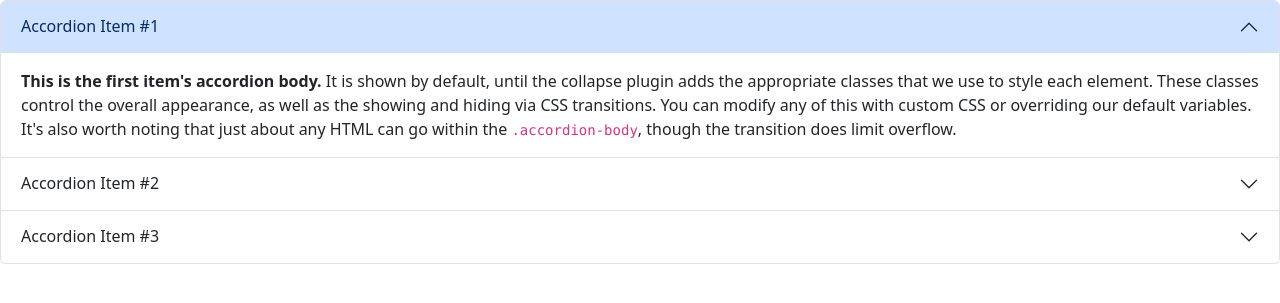
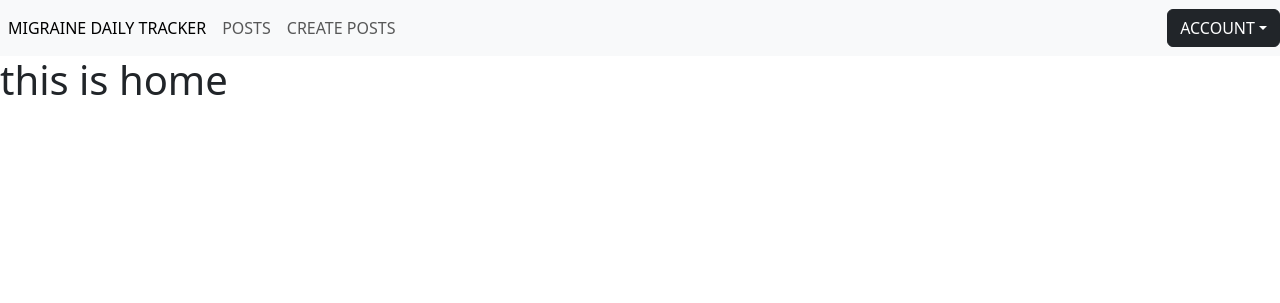
Before and after one commit to NICHOLAS-1217/migraine-app, a Flask app: page / in a window 1280 px wide. Shown: the top 303 px of the page. Run offline with Flask 3, Linux system fonts and the light colour scheme; some libraries are stand-ins or nearby versions.

Commit message:
sleep lah

```diff
--- a/website/templates/base.html
+++ b/website/templates/base.html
@@ -3,10 +3,49 @@
 <head>
     <meta charset="UTF-8">
     <meta name="viewport" content="width=device-width, initial-scale=1.0">
-
+    <link rel="stylesheet" href="../static/css/main.css">
+    <script src="../static/js/bootstrap.bundle.min.js"></script>
     <title>{% block title %}{% endblock  %}</title>
 </head>
 <body>
-
+    <nav class="navbar navbar-expand-lg navbar-light bg-light d-flex justify-content-between align-items-center">
+        <div>
+            <div class="collapse navbar-collapse" id="navbarText">
+                <ul class="navbar-nav mr-auto">
+                    <li class="nav-item active">
+                        <a class="nav-link active" href="/">MIGRAINE DAILY TRACKER</a>
+                    </li>
+                    <li class="nav-item">
+                        <a class="nav-link" href="/posts">POSTS</a>
+                    </li>
+                    <li class="nav-item">
+                        <a class="nav-link" href="/posts/create">CREATE POSTS</a>
+                    </li>
+                </ul>
+            </div>
+        </div>
+        <div>
+            <ul class="navbar-nav mr-auto">
+                <div class="dropdown-center">
+                    <button class="btn btn-dark dropdown-toggle" type="button" data-bs-toggle="dropdown" aria-expanded="false">ACCOUNT</button>
+                    <ul class="dropdown-menu">
+                        <li>
+                            <a class="dropdown-item" href="#">SIGNUP</a>
+                        </li>
+                        <li>
+                            <a class="dropdown-item" href="#">LOGIN</a>
+                        </li>
+                        <li>
+                            <hr class="dropdown-divider">
+                        </li>
+                        <li>
+                            <a class="dropdown-item" href="#">LOGOUT</a>
+                        </li>
+                    </ul>
+                </div>
+            </ul>
+        </div>
+    </nav>
+    {% block body %}{% endblock  %}
 </body>
 </html>
--- /dev/null
+++ b/website/templates/home.html
@@ -0,0 +1,9 @@
+{% extends 'base.html' %}
+
+{% block title %}
+    home
+{% endblock  %}
+
+{% block body %}
+    <h1>this is home</h1>
+{% endblock  %}
--- a/website/templates/index.html
+++ /dev/null
@@ -1,50 +0,0 @@
-<!DOCTYPE html>
-<html lang="en">
-<head>
-    <meta charset="UTF-8">
-    <meta name="viewport" content="width=device-width, initial-scale=1.0">
-    <link rel="stylesheet" href="../static/css/main.css">
-    <script src="../static/js/bootstrap.bundle.min.js"></script>
-    <title>Document</title>
-</head>
-<body>
-    <div class="accordion" id="accordionExample">
-        <div class="accordion-item">
-          <h2 class="accordion-header">
-            <button class="accordion-button" type="button" data-bs-toggle="collapse" data-bs-target="#collapseOne" aria-expanded="true" aria-controls="collapseOne">
-              Accordion Item #1
-            </button>
-          </h2>
-          <div id="collapseOne" class="accordion-collapse collapse show" data-bs-parent="#accordionExample">
-            <div class="accordion-body">
-              <strong>This is the first item's accordion body.</strong> It is shown by default, until the collapse plugin adds the appropriate classes that we use to style each element. These classes control the overall appearance, as well as the showing and hiding via CSS transitions. You can modify any of this with custom CSS or overriding our default variables. It's also worth noting that just about any HTML can go within the <code>.accordion-body</code>, though the transition does limit overflow.
-            </div>
-          </div>
-        </div>
-        <div class="accordion-item">
-          <h2 class="accordion-header">
-            <button class="accordion-button collapsed" type="button" data-bs-toggle="collapse" data-bs-target="#collapseTwo" aria-expanded="false" aria-controls="collapseTwo">
-              Accordion Item #2
-            </button>
-          </h2>
-          <div id="collapseTwo" class="accordion-collapse collapse" data-bs-parent="#accordionExample">
-            <div class="accordion-body">
-              <strong>This is the second item's accordion body.</strong> It is hidden by default, until the collapse plugin adds the appropriate classes that we use to style each element. These classes control the overall appearance, as well as the showing and hiding via CSS transitions. You can modify any of this with custom CSS or overriding our default variables. It's also worth noting that just about any HTML can go within the <code>.accordion-body</code>, though the transition does limit overflow.
-            </div>
-          </div>
-        </div>
-        <div class="accordion-item">
-          <h2 class="accordion-header">
-            <button class="accordion-button collapsed" type="button" data-bs-toggle="collapse" data-bs-target="#collapseThree" aria-expanded="false" aria-controls="collapseThree">
-              Accordion Item #3
-            </button>
-          </h2>
-          <div id="collapseThree" class="accordion-collapse collapse" data-bs-parent="#accordionExample">
-            <div class="accordion-body">
-              <strong>This is the third item's accordion body.</strong> It is hidden by default, until the collapse plugin adds the appropriate classes that we use to style each element. These classes control the overall appearance, as well as the showing and hiding via CSS transitions. You can modify any of this with custom CSS or overriding our default variables. It's also worth noting that just about any HTML can go within the <code>.accordion-body</code>, though the transition does limit overflow.
-            </div>
-          </div>
-        </div>
-    </div>
-</body>
-</html>
--- a/website/views.py
+++ b/website/views.py
@@ -4,4 +4,4 @@ views = Blueprint("views", __name__)
 
 @views.route("/")
 def home():
-    return render_template("index.html")
+    return render_template("home.html")
```
Also changed, not shown: website/templates/login.html (added, +9 -0 lines), website/templates/signup.html (added, +9 -0 lines).
